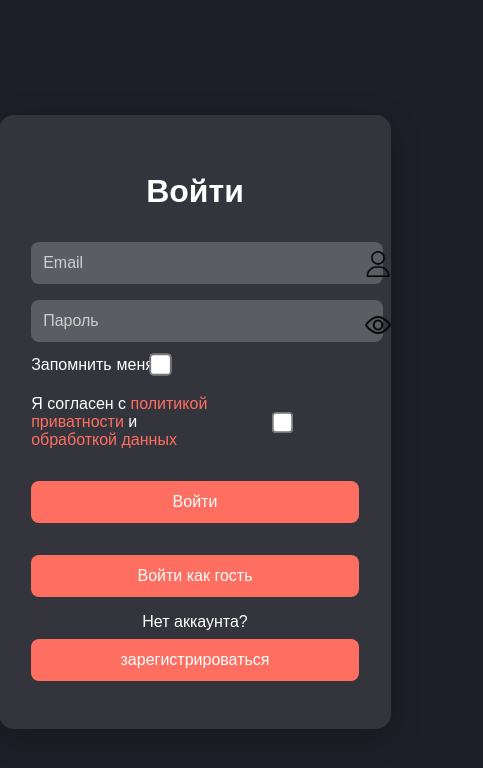
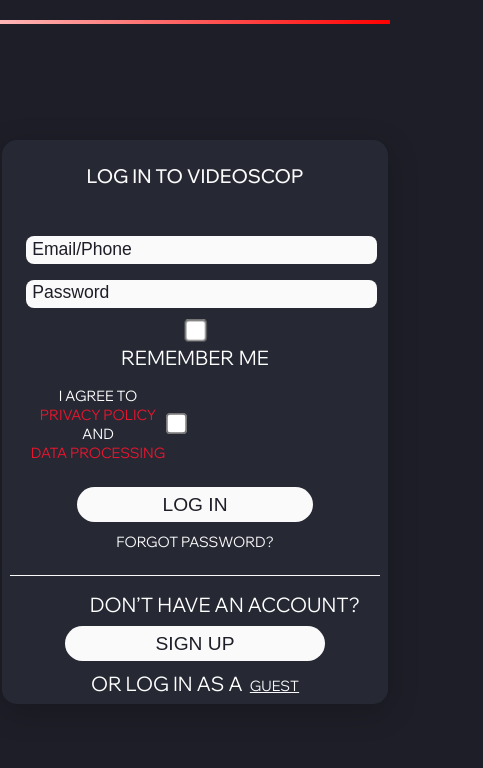
Before and after one commit to Skalette1/videoscop, a plain HTML site: page index.html in a window 390 px wide. Shown: the whole page, 483 px wide, since content can reach past the window. Drawn offline with Linux system fonts and the light colour scheme; a web font is replaced by a local one.

Commit message:
настроил по макету бланок регистрации

```diff
--- a/index.html
+++ b/index.html
@@ -6,62 +6,65 @@
   <title>Authorization</title>
   <link rel="icon" href="public/Untitled_logo_1_free-file.jpg">
   <link rel="stylesheet" href="styles/style.css">
+  <link rel="preconnect" href="https://fonts.googleapis.com">
+<link rel="preconnect" href="https://fonts.gstatic.com" crossorigin>
+<link href="https://fonts.googleapis.com/css2?family=Inter:ital,opsz,wght@0,14..32,100..900;1,14..32,100..900&family=Monomakh&family=Roboto:ital,wght@0,100..900;1,100..900&family=Wix+Madefor+Display:wght@400..800&display=swap" rel="stylesheet">
 </head>
 <body>
+  <div class="progress"></div>
   <div class="container">
     <div id="login-form" class="auth-form">
-      <h2>Войти</h2>
+      <h2>LOG IN TO VIDEOSCOP</h2>
       <form id="login">
         <div class="email">
-          <input type="email" id="login-email" placeholder="Email" required>
-          <img width="26" height="26" id="email" src="public/user (1).png" alt="user">
+          <input type="email" id="login-email" placeholder="Email/Phone" required>
+          <!-- <img width="26" height="26" id="email" src="public/user (1).png" alt="user"> -->
         </div>
         <div class="password">
-          <input type="password" minlength="6" id="login-password" placeholder="Пароль" required>
-          <img width="26" height="28" id="password" src="public/view.png" alt="password">
+          <input type="password" minlength="6" id="login-password" placeholder="Password" required>
+          <!-- <img width="26" height="28" id="password" src="public/view.png" alt="password"> -->
         </div>
-        <label style="display: flex; flex-direction: row-reverse; align-items: center;">
+        <label class="remember-label">
           <input type="checkbox" id="remember-me" style="margin-right: 12rem;">
-          <div class="">Запомнить<span style="margin-right: .3rem;"></span>меня</div>
+          <div class="remember">REMEMBER <span style="margin-right: .3rem;"></span>ME</div>
         </label>
         <div class="privacy-policy">
           <label for="login-agree" style="display: flex; align-items: center;">
             <input type="checkbox" id="login-agree" required style="margin-right: 0.5rem;">
-            <div class="polit">
-              Я согласен с <a href="#" target="_blank">политикой приватности</a> и <a href="#" target="_blank">обработкой данных</a>
-            </div>
+            <div class="policy">I AGREE TO <a href="#" target="_blank">PRIVACY POLICY</a> AND <a href="#" target="_blank">DATA PROCESSING</a></div>
           </label>
         </div>
-        <button type="submit">Войти</button>
+        <button type="submit" class="login-btn">LOG IN</button>
+        <a href="#" id="forgot" style="margin-bottom: .5rem;">FORGOT PASSWORD?</a>
       </form>
-      <button id="guest-login" style="margin-bottom: 1rem;">Войти как гость</button>
-      <label for="show-register">
-        Нет аккаунта?
+      <label for="show-register" id="dont-have-acc">
+        DON’T HAVE AN ACCOUNT?
       </label>
-      <button id="show-register" style="margin-top: .5rem;">зарегистрироваться</button>
+      <button id="show-register" style="margin-top: .5rem;" class="signup-btn">SIGN UP</button>
+      <div class="guest">
+        <span>OR LOG IN AS A</span> <a id="guest-login" style="margin-bottom: 1rem;" href="#">GUEST</a>
+      </div>
     </div>
 
-    <div id="register-form" class="auth-form" style="display: none;">
-      <h2>Регистрация</h2>
+    <div id="register-form" class="auth-form sign-up-container" style="display: none;">
+      <h2>SIGN UP TO VIDEOSCOP</h2>
       <form id="register">
         <input type="text" id="register-username" placeholder="Username" required>
         <div class="password">
-          <input type="password" minlength="6" id="register-password" placeholder="Пароль" required>
-          <img width="26" height="28" id="password" src="public/view.png" alt="password">
+          <input type="password" minlength="6" id="register-password" placeholder="Password" required>
+          <!-- <img width="26" height="28" id="password" src="public/view.png" alt="password"> -->
         </div>
         <input type="email" id="register-email" placeholder="Email" required>
         <input type="text" id="register-name" placeholder="Name" required>
         <div class="privacy-policy">
-          <label for="register-agree" style="display: flex; align-items: center;">
-            <input type="checkbox" id="register-agree" required style="margin-right: 0.5rem;">
-            <div class="polit">
-              Я согласен с <a href="#" target="_blank">политикой приватности</a> и <a href="#" target="_blank">обработкой данных</a>
-            </div>
+          <label for="login-agree" style="display: flex; align-items: center;">
+            <input type="checkbox" id="login-agree" required style="margin-right: 0.5rem;">
+            <div class="policy">I AGREE TO <a href="#" target="_blank">PRIVACY POLICY</a> AND <a href="#" target="_blank">DATA PROCESSING</a></div>
           </label>
         </div>
-        <button type="submit">Регистрация</button>
+        <button type="submit" class="signup-btn">Sign up</button>
       </form>
-      <button id="show-login">Вернуться</button>
+      <button id="show-login" class="signup-btn">Back to log in</button>
     </div>
   </div>
   <script src="script.js"></script>
--- a/styles/home.css
+++ b/styles/home.css
@@ -1,8 +1,8 @@
 body, html {
     width: 100%;
-    height: 100%;
+    height: 100vh;
     overflow: hidden;
-    font-family: 'Roboto', sans-serif;
+    font-family: "Wix Madefor Display", sans-serif;
     color: rgba(0, 0, 0, 0.8);
     background-color: var(--main-backgroundColor);
     margin: 0;
@@ -14,27 +14,57 @@ body, html {
     --active: #E8162E;
 }
 
+.progress {
+  display: flex;
+  position: fixed;
+  top: 20px;
+  width: 100%;
+  height: 4px;
+  background: linear-gradient(90deg, #fff 20%, red);
+}
+
+header {
+  display: flex;
+  align-items: center !important;
+  justify-content: space-between;
+  gap: 3rem;
+  margin-top: 1.2rem;
+}
+
 h1 {
-    font-family: 'Gill Sans', 'Gill Sans MT', Calibri, 'Trebuchet MS', sans-serif;
-    font-style: italic;
+    font-family: inherit, sans-serif;
+    font-weight: 500;
+    font-size: 27px;
     color: var(--main-color);
     font-size: 3rem;
-    text-shadow: 0 0 15px #fff;
     margin: 1rem;
     display: flex;
-    align-items: c;
+    align-items: center;
     transition: .6s all ease-in-out;
 }
 
-h1:hover {
-    font-size: 3.6rem;
+.header-text-content {
+  display: flex;
+  align-items: center;
+  flex-wrap: wrap;
 }
 
-.settings button {
-  background-color: transparent;
-  position: fixed;
-  top: 0;
-  right: 0;
+#player {
+  all: initial;
+  display: inline;
+  font-family: inherit, sans-serif;
+  font-weight: 500;
+  font-size: 27px;
+  color: var(--main-color);
+  font-size: 3rem;
+  display: flex;
+  align-items: center;
+  transition: .6s all ease-in-out;
+}
+
+#settings-btn {
+  display: flex;
+  background-color: transparent !important;
 }
 
 .settings button img:hover {
@@ -80,9 +110,13 @@ h1:hover {
 }
 
   #webcam, #overlay {
-    position: absolute;
-    top: 0;
-    left: 30%;
+    display: flex;
+    justify-content: center;
+    align-items: center !important;
+    margin: 5rem auto;
+    height: 50%;
+    border-radius: 5.5rem !important;
+
   }
 
   #webcam {
@@ -148,13 +182,7 @@ h1:hover {
   }
 
   #training {
-    position: absolute;
-    bottom: 0;
-    left: 0;
-    width: 400px;
-    background-color: rgb(130, 130, 130);
-    padding: 0.5em;
-    border-radius: 1rem;
+
   }
 
   #training td {
@@ -174,6 +202,15 @@ h1:hover {
   .buttonwrap {
     text-align: center;
     margin: 1rem 0;
+    display: flex;
+    flex-direction: column;
+  }
+
+  .buttons-for-overlay {
+    display: flex;
+    flex-direction: column;
+    justify-content: space-around;
+    gap: .8rem;
   }
 
   button {
@@ -192,8 +229,49 @@ h1:hover {
     transition: .4s all ease-in-out;
   }
 
-  .buttonrow {
-    border-bottom: 2px solid;
+.webcam-container {
+  position: relative;
+  width: 400px;
+  height: 300px;
+  margin-top: 20px;
+}
+
+#webcam,
+#uploaded-video {
+  width: 100%;
+  height: 100%;
+  object-fit: cover;
+  border-radius: 10px;
+  position: absolute;
+  top: 0;
+  left: 0;
+}
+
+#uploaded-video {
+  display: none;
+}
+
+#overlay {
+  position: absolute;
+  top: 0;
+  left: 0;
+  width: 100%;
+  height: 100%;
+  pointer-events: none;
+}
+
+.video-upload {
+  position: absolute;
+  bottom: -50px;
+  left: 50%;
+  transform: translateX(-50%);
+}
+
+  .main {
+    display: flex;
+    align-items: center !important;
+    justify-content: center;
+    flex-direction: row-reverse;
   }
 
   .main button:hover {
--- a/styles/player.css
+++ b/styles/player.css
@@ -1,15 +1,35 @@
-body {
-    font-family: Arial, sans-serif;
-    display: flex;
-    justify-content: center;
-    align-items: center;
+body, html {
+    width: 100%;
     height: 100vh;
+    overflow: hidden;
+    font-family: "Wix Madefor Display", sans-serif;
+    color: rgba(0, 0, 0, 0.8);
+    background-color: var(--main-backgroundColor);
     margin: 0;
-    background-color: #f0f0f0;
+  }
+
+  :root {
+    --main-backgroundColor: #1D1E27;
+    --main-color: #FAFAFA;
+    --active: #E8162E;
 }
 
-.player-container {
-    text-align: center;
+.progress {
+  display: flex;
+  position: fixed;
+  top: 20px;
+  width: 100%;
+  height: 4px;
+  background: linear-gradient(90deg, #fff 100%, red);
+}
+
+header {
+  display: flex;
+  align-items: center !important;
+  justify-content: space-between;
+  gap: 3rem;
+  margin-top: 1.2rem;
+  position: fixed;
 }
 
 video {
@@ -18,6 +38,10 @@ video {
     margin-bottom: 20px;
 }
 
+
+.player-container {
+    text-align: center;
+}
 .controls {
     display: flex;
     justify-content: center;
@@ -79,8 +103,8 @@ button:hover {
     left: 0;
     width: 100%;
     height: 100%;
-    pointer-events: none; /* Чтобы клики проходили через canvas к видео */
-    display: none; /* По умолчанию скрыт */
+    pointer-events: none;
+    display: none;
 }
 
 .controls {
--- a/styles/style.css
+++ b/styles/style.css
@@ -1,52 +1,88 @@
+:root {
+  --main-backgroundColor: #1D1E27;
+  --auth-background: #262934;
+  --main-color: #FAFAFA;
+  --active: #E8162E;
+  --font-size: 20px;
+}
+
 body {
     font-family: Arial, sans-serif;
-    background: #1D1E27;
+    font-size: var(--font-size);
+    background: var(--main-backgroundColor);
     color: #fff;
     display: flex;
     justify-content: center;
     align-items: center;
     height: 100vh;
     margin: 0;
+    font-family: "Wix Madefor Display", sans-serif;
+  font-optical-sizing: auto;
+  font-style: normal;
   }
 
-  :root {
-    --main-backgroundColor: #1D1E27;
-    --main-color: #FAFAFA;
-    --active: #E8162E;
-}
+  .progress {
+    display: flex;
+    position: fixed;
+    top: 20px;
+    width: 100%;
+    height: 4px;
+    background: linear-gradient(90deg, #fff -40%, red);
+  }
 
   .container {
-    background: rgba(255, 255, 255, 0.1);
+    background: var(--auth-background);
     padding: 2rem;
     border-radius: 15px;
     backdrop-filter: blur(10px);
     box-shadow: 0 8px 32px rgba(0, 0, 0, 0.2);
     width: 100%;
-    max-width: 400px;
+    max-width: 565px;
+    text-align: center;
+  }
+
+  #login {
+    border-bottom: 1px solid #FAFAFA;
+    padding: 1rem;
+    margin-bottom: 1rem;
+    display: flex;
+    flex-direction: column;
+  }
+
+  form {
     text-align: center;
   }
 
   .auth-form h2 {
     margin-bottom: 1.5rem;
-    font-size: 2rem;
-    color: #fff;
+    font-size: 1.6rem;
+    font-weight: 500;
+    color: #FAFAFA;
+  }
+
+  .sign-up-container {
+    display: flex;
+    flex-direction: column;
+    flex-wrap: wrap;
   }
 
   .auth-form input {
     width: 100%;
     padding: 0.75rem;
-    margin: 0.5rem 0;
+    margin: 0.5rem auto;
     border: none;
     border-radius: 8px;
-    background: rgba(255, 255, 255, 0.2);
-    color: #fff;
+    background: #FAFAFA;
+    color: #000;
     font-size: 1rem;
     outline: none;
   }
 
   .auth-form input::placeholder {
-    color: rgba(255, 255, 255, 0.7);
-  }
+    color: #1D1E27 !important;
+    font-size: 1.1rem;
+    opacity: 1;
+}
 
   .auth-form button {
     width: 100%;
@@ -54,7 +90,7 @@ body {
     margin: 1rem 0;
     border: none;
     border-radius: 8px;
-    background: #ff6f61;
+    background: var(--active);
     color: #fff;
     font-size: 1rem;
     cursor: grab;
@@ -62,7 +98,11 @@ body {
   }
 
   .auth-form button:hover {
-    background: #ff4a3d;
+    background: #b10a1e;
+  }
+
+  a {
+    transition: .4s all ease-in-out;
   }
 
   .privacy-policy {
@@ -76,8 +116,6 @@ body {
     display: flex;
   }
 
-
-
   .privacy-policy a {
     color: #ff6f61;
     text-decoration: none;
@@ -85,11 +123,6 @@ body {
 
   .privacy-policy a:hover {
     text-decoration: underline;
-  }
-
-  a {
-    color: var(--main-color);
-    text-decoration: none;
   }
 
   .privacy-policy input[type='checkbox'] {
@@ -134,3 +167,169 @@ body {
   .privacy-policy input[type="checkbox"] {
     margin-right: 0.5rem;
   }
+
+  .policy {
+    display: flex;
+    align-items: center;
+    white-space: nowrap;
+    margin: 0;
+    padding: 0;
+    font-size: 1.15rem;
+}
+
+.policy a {
+    display: inline;
+    margin: 0 5px;
+    color: #E8162E;
+}
+
+.remember {
+  display: flex;
+  align-items: center !important;
+}
+
+.remember-label {
+  display: flex;
+  flex-direction: row-reverse;
+  align-items: center;
+  justify-content: center !important;
+  gap: -1rem;
+}
+
+.login-btn,
+.signup-btn {
+  color: var(--main-backgroundColor) !important;
+  background-color:  var(--main-color) !important;
+  border-radius: 1.6rem !important;
+  margin: .6rem auto !important;
+  padding: .6rem .95rem  ;
+  width: 40% !important;
+  font-size: 1.2rem !important;
+}
+
+.login-btn:hover,
+.signup-btn:hover {
+  color: var(--main-color) !important;
+  background-color: var(--active) !important;
+}
+
+#forgot {
+  display: block;
+  color: #FAFAFA;
+  font-size: 1.1rem;
+  text-decoration: none;
+}
+
+#dont-have-acc {
+  margin-top: 2rem !important;
+  margin: 5rem !important;
+}
+
+#guest-login {
+  color: var(--main-color);
+  margin-left: 0.2rem;
+}
+
+#forgot:hover {
+  transform: scale(1.1);
+  text-decoration: underline;
+}
+
+#guest-login:hover {
+  transform: scale(1.1) !important;
+  text-decoration: underline;
+}
+
+@media(max-width: 490px) {
+  .policy {
+    display: flex;
+    flex-direction: column;
+  }
+}
+
+/* Медиа-запросы для экранов меньше 768px */
+@media (max-width: 768px) {
+  .container {
+    padding: 1rem;
+    max-width: 90%;
+  }
+
+  .auth-form h2 {
+    font-size: 1.4rem;
+  }
+
+  .auth-form input {
+    padding: 0.5rem;
+    font-size: 0.9rem;
+  }
+
+  .auth-form button {
+    padding: 0.5rem;
+    font-size: 0.9rem;
+    width: 50% !important;
+  }
+
+  .login-btn,
+  .signup-btn {
+    width: 60% !important;
+  }
+
+  .policy {
+    font-size: 1rem;
+  }
+
+
+  #forgot {
+    font-size: 1rem;
+  }
+
+  #guest-login {
+    font-size: 1rem;
+  }
+}
+
+/* Медиа-запросы для экранов меньше 490px */
+@media (max-width: 490px) {
+  .container {
+    padding: 0.5rem;
+    max-width: 95%;
+  }
+
+  .auth-form h2 {
+    font-size: 1.2rem;
+  }
+
+  .auth-form input {
+    padding: 0.4rem;
+    font-size: 0.8rem;
+  }
+
+  .auth-form button {
+    padding: 0.4rem;
+    font-size: 0.8rem;
+    width: 70% !important;
+  }
+
+  .login-btn,
+  .signup-btn {
+    width: 80% !important;
+  }
+
+  .policy {
+    font-size: 0.9rem;
+    flex-direction: column;
+  }
+
+  .remember-label {
+    flex-direction: column;
+    align-items: center;
+  }
+
+  #forgot {
+    font-size: 0.9rem;
+  }
+
+  #guest-login {
+    font-size: 0.9rem;
+  }
+}
```
Also changed, not shown: home.html (+25 -25 lines), player.html (+4 -3 lines), script.js (+7 -2 lines), public/settings.png (deleted), public/settings.svg (added).
